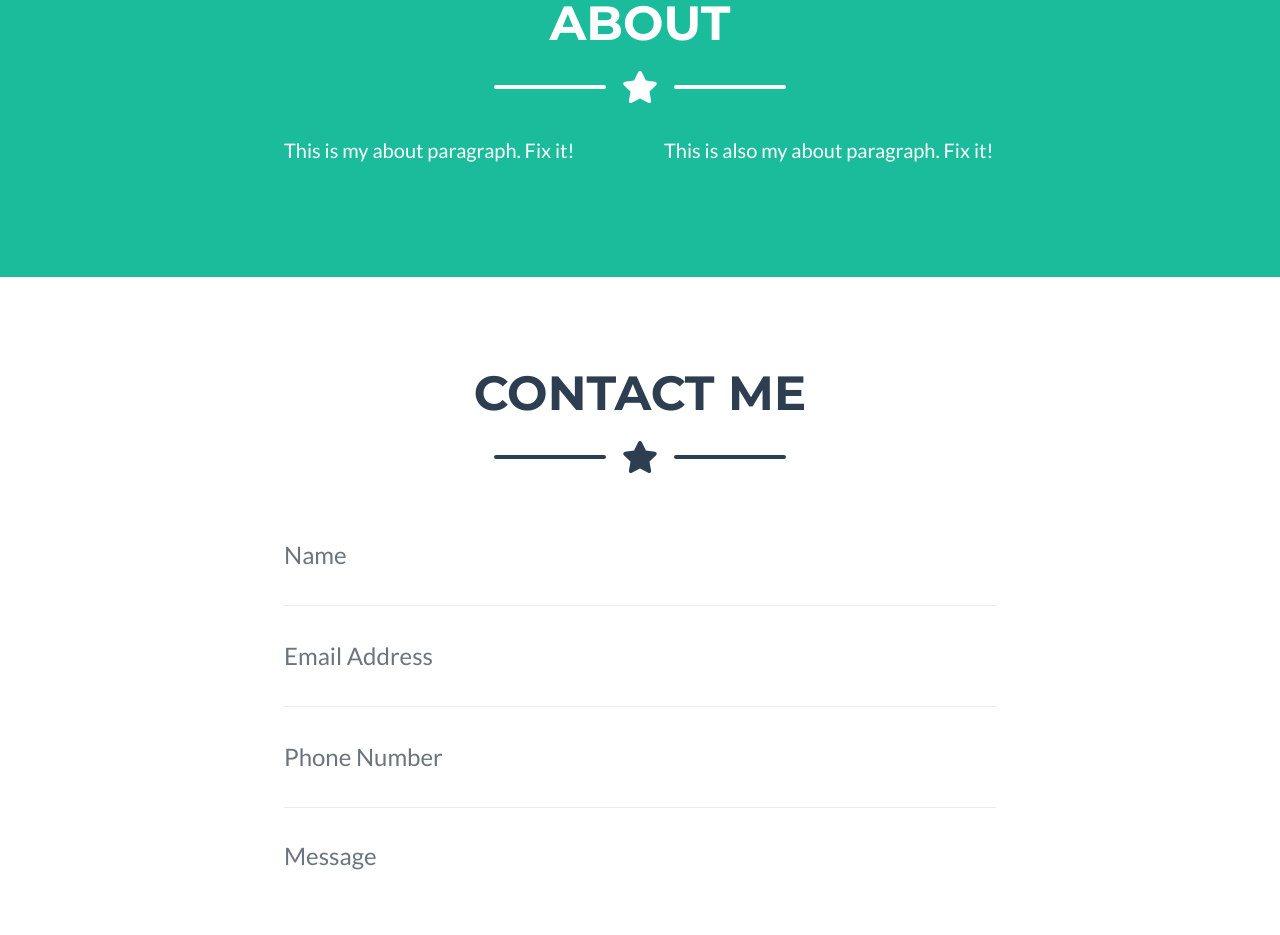
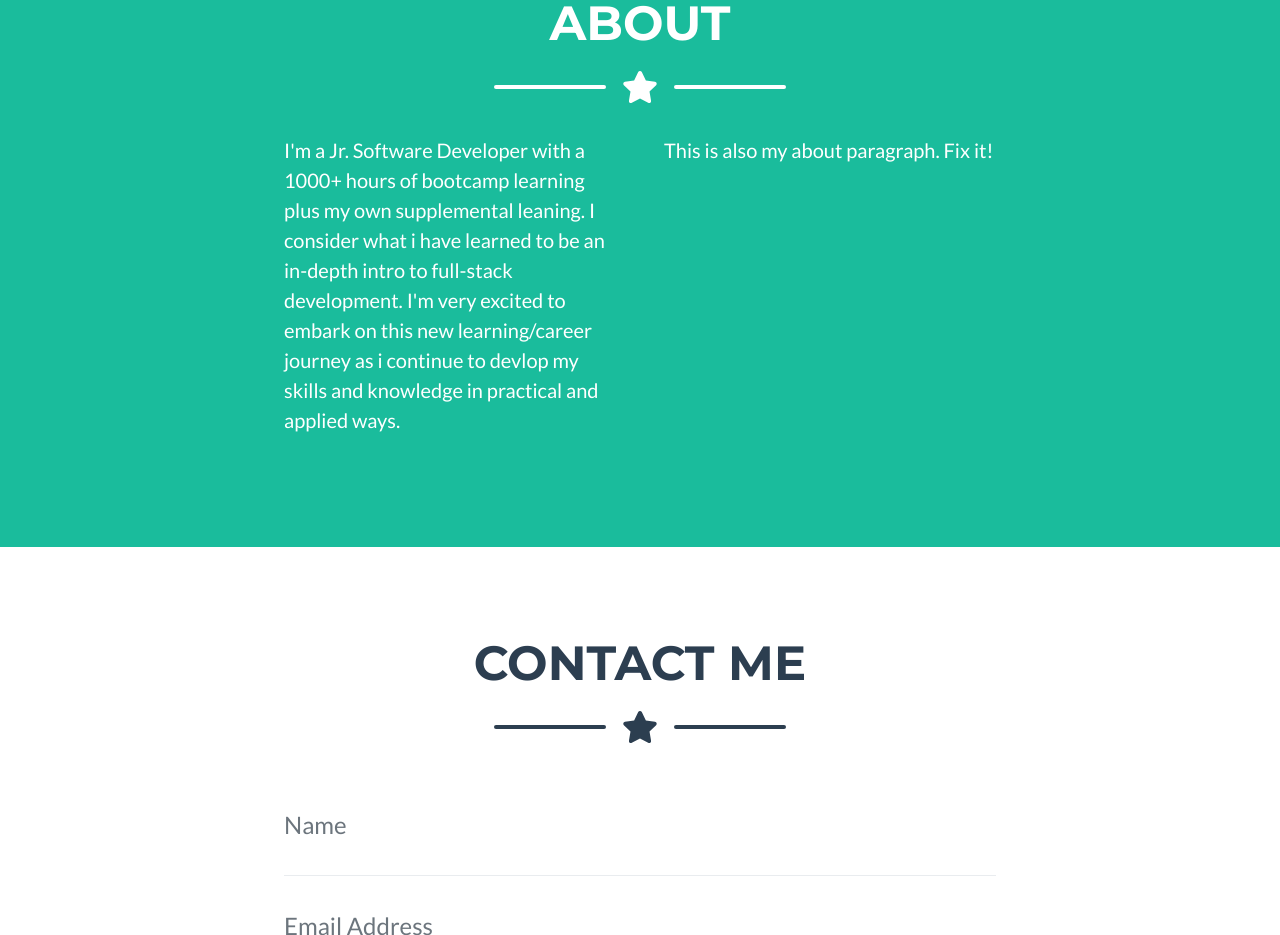
Before and after one commit to LaMalanga/Portfolio, a plain HTML site: page index.html in a window 1280 px wide. Shown: the part 1413-2348 px from the top of the page. Drawn offline with nearby package versions, Linux system fonts and the light colour scheme.

Commit message:
about me update

```diff
--- a/index.html
+++ b/index.html
@@ -103,7 +103,7 @@
                 </div>
                 <!-- About Section Content-->
                 <div class="row">
-                    <div class="col-lg-4 ml-auto"><p class="lead">This is my about paragraph. Fix it!</p></div>
+                    <div class="col-lg-4 ml-auto"><p class="lead">I'm a Jr. Software Developer with a 1000+ hours of bootcamp learning plus my own supplemental leaning. I consider what i have learned to be an in-depth intro to full-stack development. I'm very excited to embark on this new learning/career journey as i continue to devlop my skills and knowledge in practical and applied ways.</p></div>
                     <div class="col-lg-4 mr-auto"><p class="lead">This is also my about paragraph. Fix it!</p></div>
                 </div>
 
```
